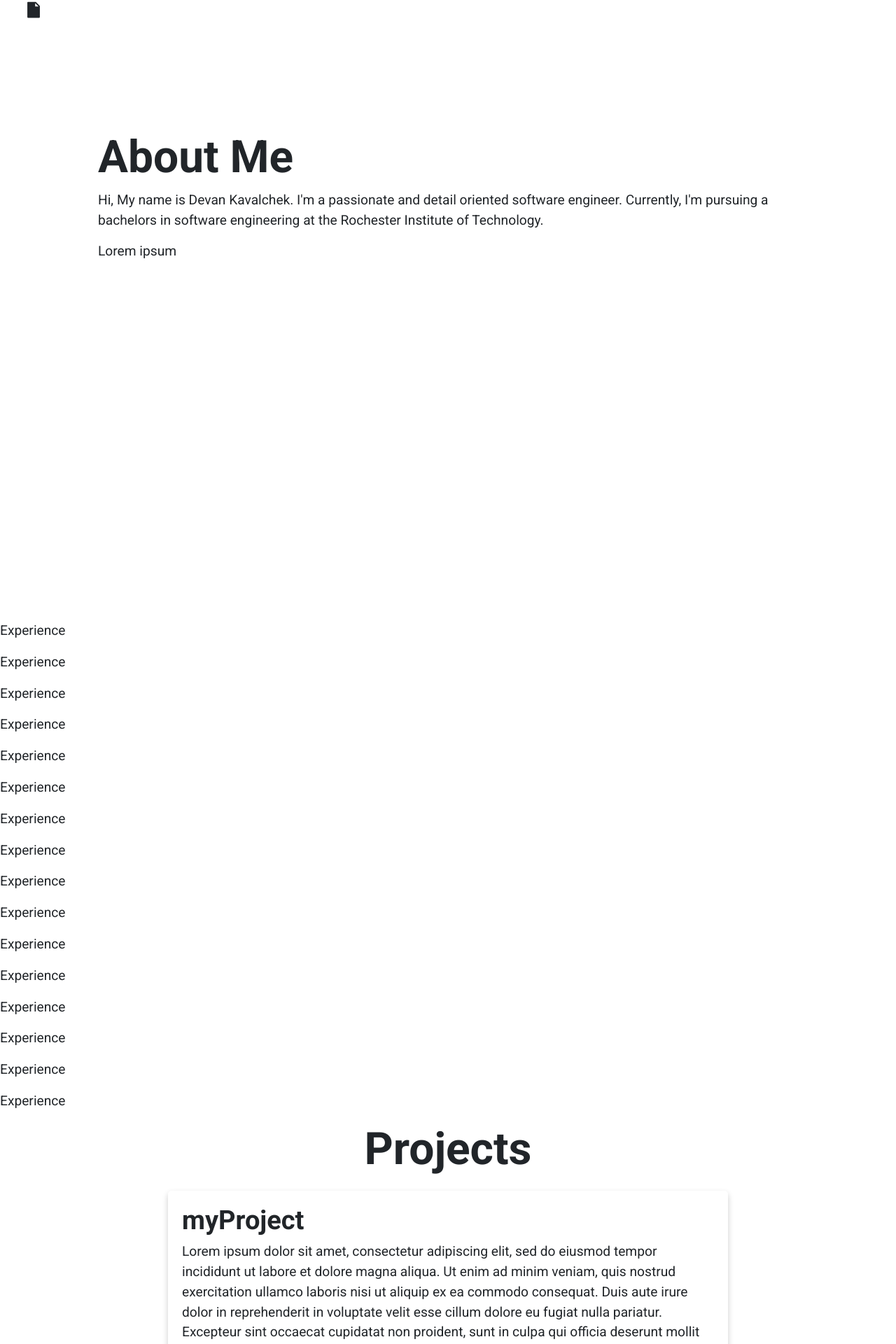
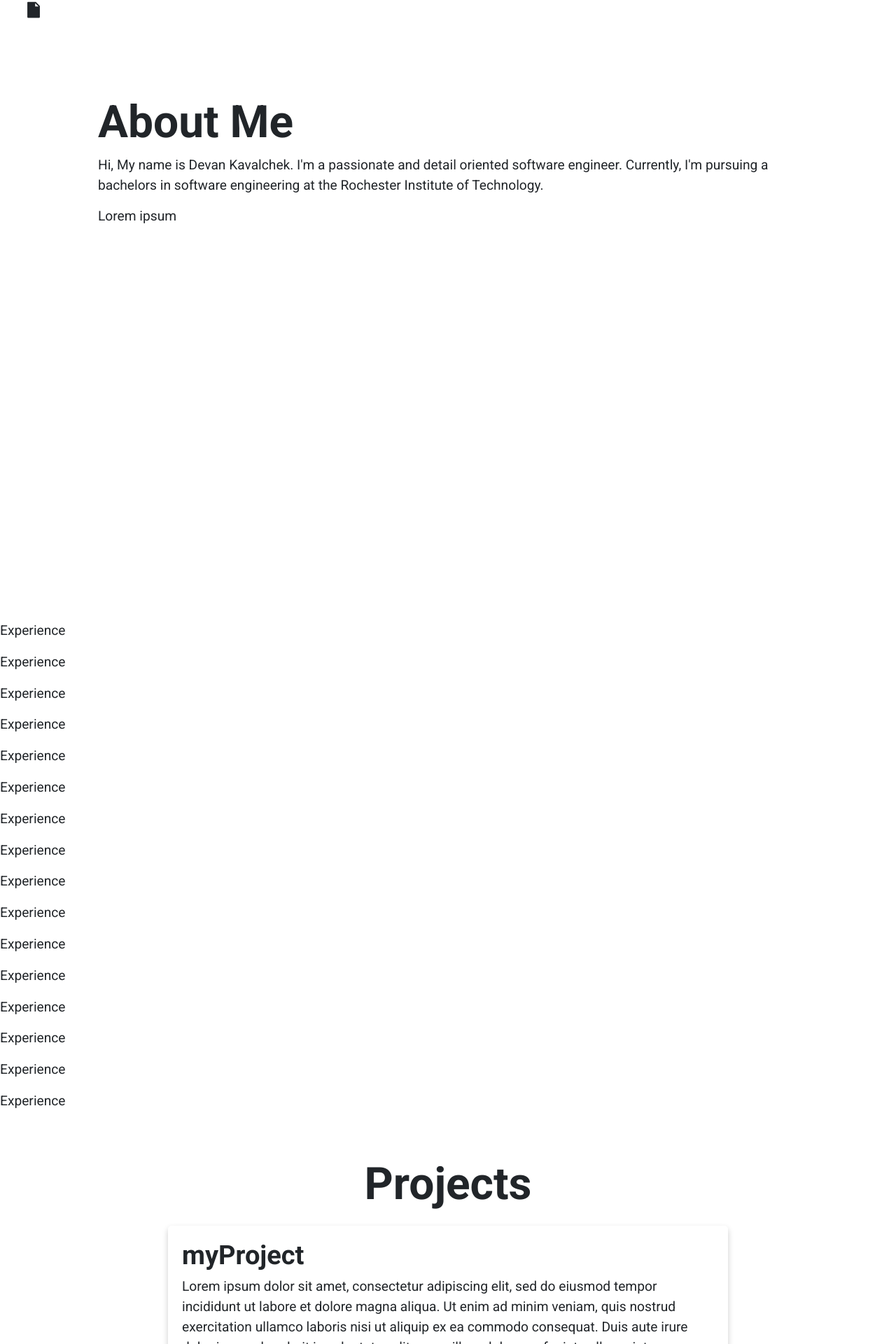
Before and after one commit to devkav/personalWebsite, a React (Create React App) app: page / in a window 1280 px wide. Shown: the part 713-2633 px from the top of the page at 70% size. Built offline with nearby package versions, Linux system fonts and the light colour scheme.

Commit message:
adjusted spacing

```diff
--- a/src/style/AboutMe.css
+++ b/src/style/AboutMe.css
@@ -7,7 +7,7 @@
 
 #about-me-par {
     max-width: 1000px;
-    margin-top: 100px;
+    margin-top: 50px;
     margin-left: 100px;
     margin-right: 100px;
 }
--- a/src/style/Projects.css
+++ b/src/style/Projects.css
@@ -13,6 +13,7 @@
 #projects-label {
     text-align: center;
     margin-bottom: 20px;
+    margin-top: 50px;
 }
 
 .chips-row {
```
